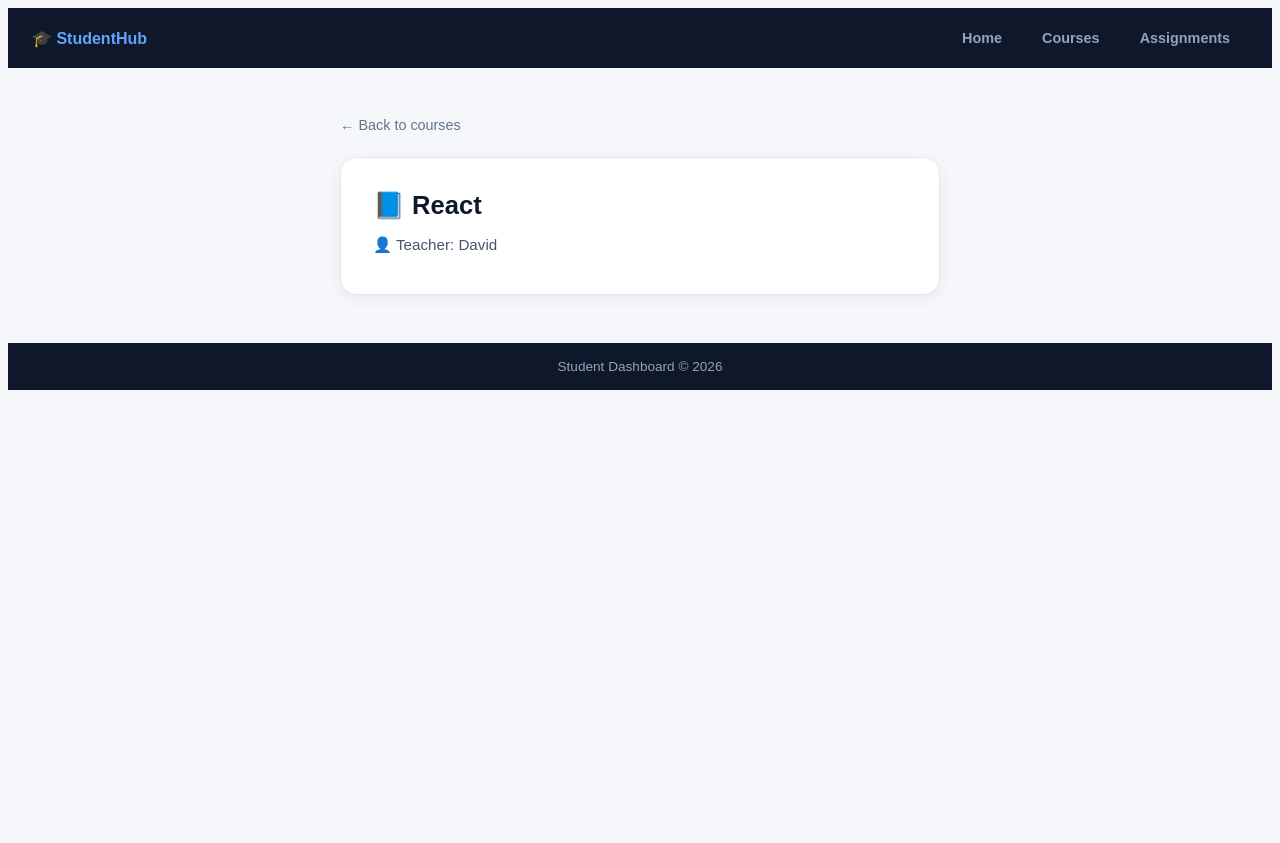
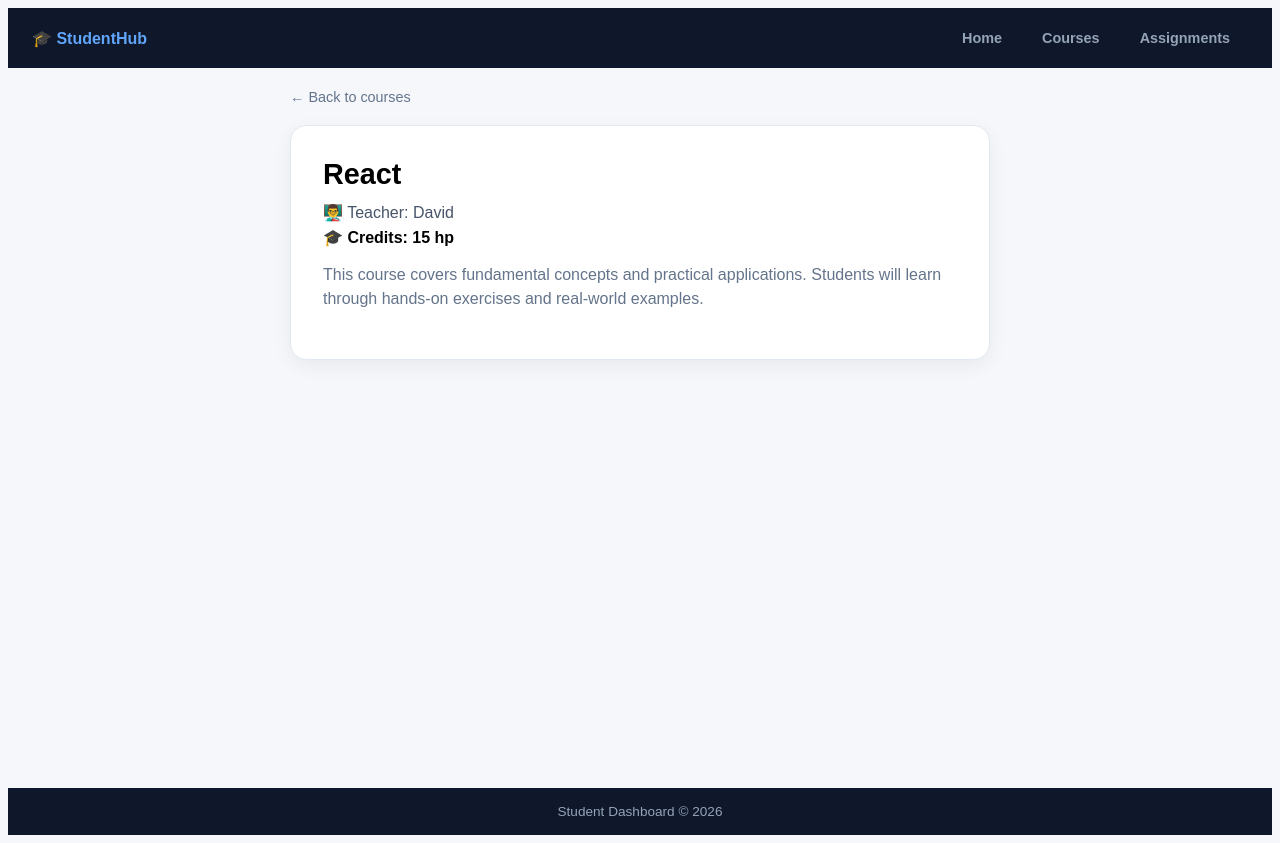
Before and after one commit to AbrahamTad/student-dashboard-react, a React (Vite) app: page /courses/1 in a window 1280 px wide. Before the commit the page ends 800 px from the top, so only its background shows below. Built offline with nearby package versions, Linux system fonts and the light colour scheme.

Commit message:
style: improve CourseDetails UI layout and design

```diff
--- a/src/pages/CourseDetails.tsx
+++ b/src/pages/CourseDetails.tsx
@@ -1,19 +1,22 @@
+// CourseDetails.tsx
+// Shows detailed information about a single course
+
 import { useParams, Link } from "react-router";
 import styled from "styled-components";
+import Layout from "../components/Layout";
 import { courses } from "../data/courses";
 
 const Wrapper = styled.div`
-  max-width: 600px;
-  margin: 3rem auto;
-  padding: 0 2rem;
+  max-width: 700px;
+  margin: 0 auto;
 `;
 
 const BackLink = styled(Link)`
+  display: inline-block;
+  margin-bottom: 20px;
   color: #64748b;
   text-decoration: none;
   font-size: 0.9rem;
-  display: inline-block;
-  margin-bottom: 1.5rem;
 
   &:hover {
     color: #0f172a;
@@ -21,44 +24,60 @@ const BackLink = styled(Link)`
 `;
 
 const Card = styled.div`
-  background: #fff;
+  background: white;
+  border-radius: 16px;
+  padding: 32px;
+  box-shadow: 0 6px 20px rgba(0, 0, 0, 0.06);
   border: 1px solid #e2e8f0;
-  border-radius: 16px;
-  padding: 2rem;
-  box-shadow: 0 4px 16px rgba(0, 0, 0, 0.06);
 `;
 
 const Title = styled.h1`
-  font-size: 1.6rem;
-  color: #0f172a;
-  margin: 0 0 1rem;
+  margin: 0 0 12px;
+  font-size: 1.8rem;
 `;
 
-const Info = styled.p`
+const Teacher = styled.p`
+  margin: 6px 0;
   color: #475569;
-  margin: 0.5rem 0;
-  font-size: 0.95rem;
+`;
+
+const Credits = styled.p`
+  margin: 6px 0;
+  font-weight: bold;
+`;
+
+const Description = styled.p`
+  margin-top: 16px;
+  color: #64748b;
+  line-height: 1.5;
 `;
 
 export default function CourseDetails() {
   const { id } = useParams();
+
   const course = courses.find((c) => c.id === Number(id));
 
-  if (!course)
-    return (
+  if (!course) return <p>Course not found</p>;
+
+  return (
+    <Layout>
       <Wrapper>
         <BackLink to="/courses">← Back to courses</BackLink>
-        <p>Course not found.</p>
+
+        <Card>
+          <Title>{course.title}</Title>
+
+          <Teacher>👨‍🏫 Teacher: {course.teacher}</Teacher>
+
+          <Credits>🎓 Credits: 15 hp</Credits>
+
+          <Description>
+            This course covers fundamental concepts and practical applications.
+            Students will learn through hands-on exercises and real-world
+            examples.
+          </Description>
+        </Card>
       </Wrapper>
-    );
-
-  return (
-    <Wrapper>
-      <BackLink to="/courses">← Back to courses</BackLink>
-      <Card>
-        <Title>📘 {course.title}</Title>
-        <Info>👤 Teacher: {course.teacher}</Info>
-      </Card>
-    </Wrapper>
+    </Layout>
   );
 }
--- a/src/pages/Courses.tsx
+++ b/src/pages/Courses.tsx
@@ -1,67 +1,87 @@
-// CourseCard.tsx
-// Reusable card component
-// Clickable → navigates to CourseDetails
+// Courses.tsx
+// Fetches course data from API
+// Displays courses in a grid
+// Each course is clickable → navigates to CourseDetails
 
-import { Link } from "react-router";
+import { useEffect, useState } from "react";
+import Layout from "../components/Layout";
+import SearchBar from "../components/SearchBar";
+import CourseCard from "../components/CourseCard"; // reusable card component
 import styled from "styled-components";
 
-// card wrapper
-const CourseCardWrapper = styled.div<{ color: string }>`
-  background: ${(props) => props.color};
-  border: 2px solid #7ac27a;
-  padding: 20px;
-  border-radius: 12px;
-  cursor: pointer;
-  transition: 0.2s;
-
-  &:hover {
-    transform: translateY(-4px);
-    box-shadow: 0 6px 16px rgba(0, 0, 0, 0.1);
-  }
+// Responsive grid layout
+const Grid = styled.div`
+  display: grid;
+  grid-template-columns: repeat(auto-fill, minmax(260px, 1fr));
+  gap: 20px;
 `;
 
-const Title = styled.h3`
-  margin: 0;
-  margin-bottom: 8px;
-`;
+export default function Courses() {
+  // full course list from API
+  const [courses, setCourses] = useState<any[]>([]);
 
-const Info = styled.p`
-  margin: 0;
-  color: #444;
-`;
+  // filtered courses (used for search)
+  const [filtered, setFiltered] = useState<any[]>([]);
 
-const Credits = styled.p`
-  margin: 0;
-  font-weight: bold;
-  color: #0f172a;
-`;
+  // Fetch users from JSONPlaceholder
+  // convert users → courses
+  useEffect(() => {
+    fetch("https://jsonplaceholder.typicode.com/users")
+      .then((res) => res.json())
+      .then((data) => {
+        // titles mapped to each user
+        const courseTitles = [
+          "JavaScript - Advanced",
+          "React Fundamentals",
+          "TypeScript Basics",
+          "NodeJS Backend",
+          "Frontend Architecture",
+          "API Development",
+          "UI Design",
+          "Testing React",
+          "Performance Optimization",
+          "Web Security",
+        ];
 
-// background colors
-const colors = [
-  "#dff5e1",
-  "#e1f0ff",
-  "#fff4d6",
-  "#fbe4ff",
-  "#ffe4e4",
-  "#e4fff7",
-  "#f0e4ff",
-  "#fff0f0",
-  "#e8f5e9",
-  "#e3f2fd",
-];
+        // map API users → course objects
+        const mappedCourses = data.map((user: any, index: number) => ({
+          id: user.id,
+          title: courseTitles[index],
+          teacher: user.name,
+          credits: `${10 + index * 5} hp`,
+        }));
 
-export default function CourseCard({ course }: any) {
-  // select color based on course id
-  const color = colors[(course.id - 1) % colors.length];
+        setCourses(mappedCourses);
+        setFiltered(mappedCourses);
+      });
+  }, []);
+
+  // search handler
+  const handleSearch = (e: any) => {
+    const text = e.target.value.toLowerCase();
+
+    const filteredCourses = courses.filter(
+      (course) =>
+        course.title.toLowerCase().includes(text) ||
+        course.teacher.toLowerCase().includes(text),
+    );
+
+    setFiltered(filteredCourses);
+  };
 
   return (
-    // clickable navigation
-    <Link to={`/courses/${course.id}`} style={{ textDecoration: "none" }}>
-      <CourseCardWrapper color={color}>
-        <Title>FED25G - {course.title}</Title>
-        <Credits>{course.credits}</Credits>
-        <Info>Teacher: {course.teacher}</Info>
-      </CourseCardWrapper>
-    </Link>
+    <Layout>
+      <h1>Kurser</h1>
+
+      {/* Search input */}
+      <SearchBar onChange={handleSearch} />
+
+      {/* Courses Grid */}
+      <Grid>
+        {filtered.map((course) => (
+          <CourseCard key={course.id} course={course} />
+        ))}
+      </Grid>
+    </Layout>
   );
 }
```
Also changed, not shown: src/App.tsx (line endings or trailing spaces).
